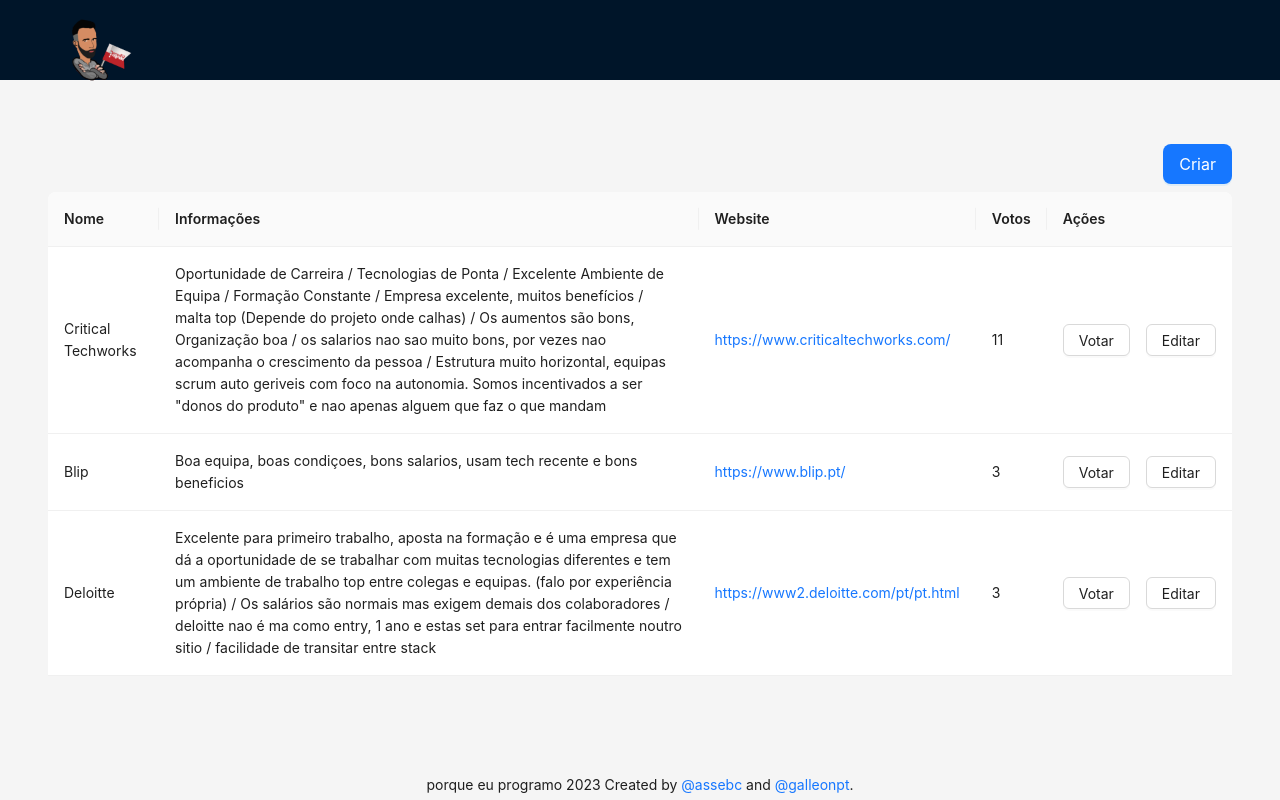
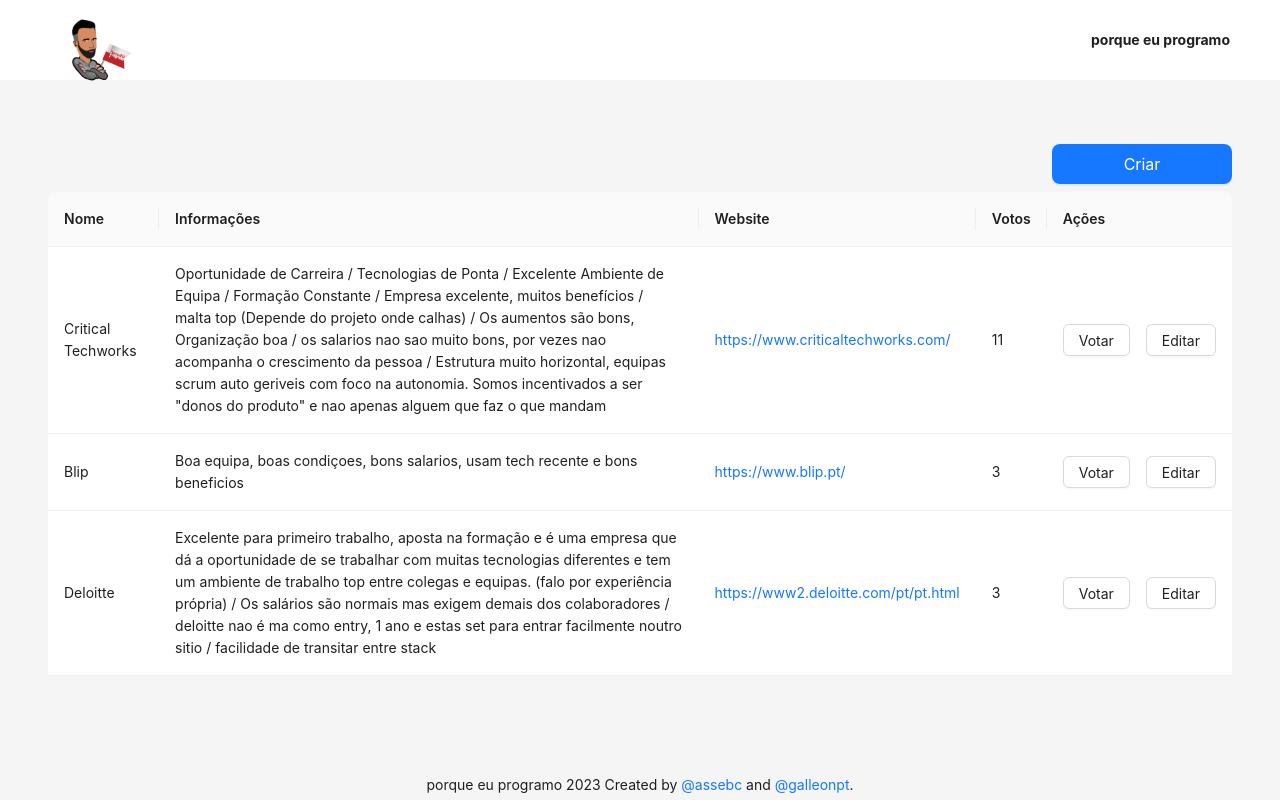
Before and after one commit to assebc/pep-it-companies-app, a React (Vite) app in the folder frontend/: page / in a window 1280 px wide. Built offline with nearby package versions, Linux system fonts and the light colour scheme.

Commit message:
feat: ticket 1/2/3 day 25

```diff
--- a/frontend/src/App.tsx
+++ b/frontend/src/App.tsx
@@ -112,7 +112,10 @@
               type="primary"
               size="large"
               onClick={() => showModal()}
-              style={{ marginBottom: "8px" }}
+              style={{
+                marginBottom: "8px",
+                width: "180px"
+              }}
             >
               Criar
             </Button>
--- a/frontend/src/components/Header/index.tsx
+++ b/frontend/src/components/Header/index.tsx
@@ -4,7 +4,14 @@
 
 export const Header: FC = () => {
   return (
-    <Layout.Header style={{ height: "10vh", top: "0", width: "100%" }}>
+    <Layout.Header
+      style={{
+        height: "10vh",
+        width: "100%",
+        display: "flex",
+        justifyContent: "space-between",
+        backgroundColor: "Background"
+        }}>
       <a href="https://www.twitch.tv/porqueeuprogramo" target="_blank">
         <img
           style={{ width: "100px", height: "100px" }}
@@ -12,6 +19,7 @@
           alt="PEP LOGO"
         />
       </a>
+      <p style={{display:"flex", alignItems:"center", fontWeight:"bold"}}>porque eu programo</p>
     </Layout.Header>
   );
 };
```
